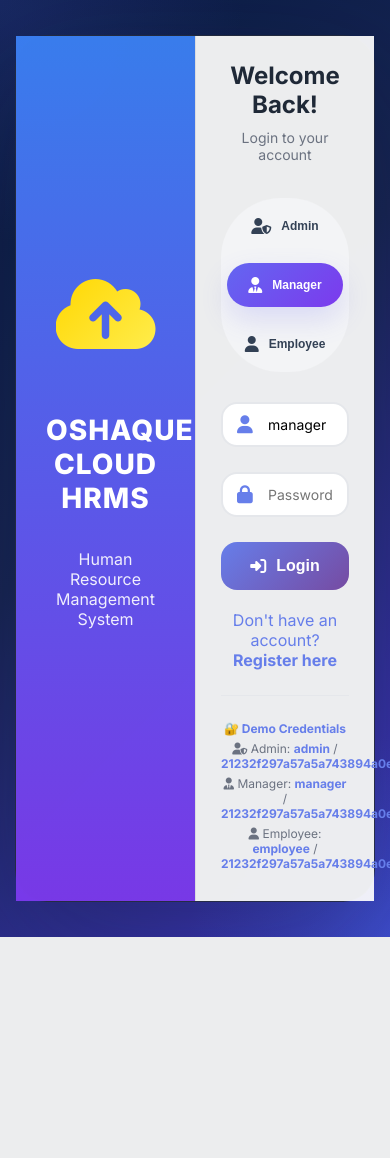
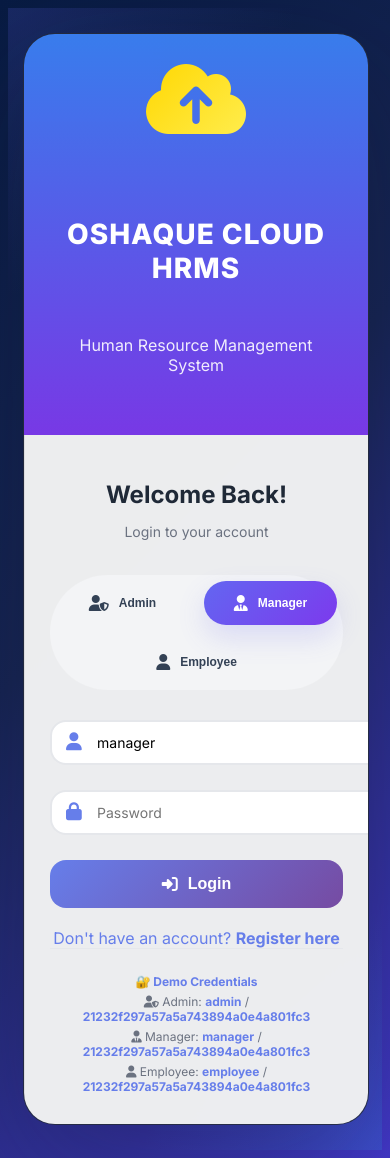
Before and after one commit to oshaqueali2003-eng/OSHAQUE-CLOUD-HR-HUB, a Flask app: page /login in a window 390 px wide. Before the commit the page ends 937 px from the top, so only its background shows below. Run offline with Flask 3, Linux system fonts and the light colour scheme.

Commit message:
Update style.css

```diff
--- a/static/style.css
+++ b/static/style.css
@@ -1,4 +1,4 @@
-/* ============================================
+n/* ============================================
    OSHAQUE CLOUD HMS - PROFESSIONAL STYLE SHEET
    Cloud-Based HR Management System
    Developed By: Oshaque Ali
@@ -245,7 +245,10 @@ body {
     margin-left: 280px;
     padding: 25px;
     min-height: 100vh;
-}
+    width: calc(100% - 280px);
+    max-width: 1400px;
+}
+
 
 /* Top Header */
 .top-header {
@@ -858,13 +861,27 @@ body {
         flex-direction: column;
         text-align: center;
         gap: 10px;
+        padding-left: 12px;
+        padding-right: 12px;
+    }
+    .main-content {
+        margin-left: 80px;
+        padding: 15px;
+        width: calc(100% - 80px);
+    }
+
+    /* Prevent any accidental horizontal overflow from non-table areas */
+    body {
+        overflow-x: hidden;
     }
     .data-table th,
     .data-table td {
         padding: 10px 12px;
         font-size: 11px;
-    }
-}
+        white-space: nowrap;
+    }
+}
+
 
 /* Print Styles */
 @media print {
@@ -934,8 +951,35 @@ body {
     justify-content: center;
     padding: 24px;
     position: relative;
-    overflow: hidden;
-}
+
+    /* Allow vertical scrolling on auth pages when content overflows */
+    overflow-y: auto;
+    overflow-x: hidden;
+    height: auto;
+}
+
+/* Keep horizontal scrollbar disabled, but allow vertical scrollbar (Firefox + Webkit) */
+.auth-page {
+    scrollbar-width: thin;
+    scrollbar-color: #ffd700 rgba(255, 255, 255, 0.15);
+}
+
+.auth-page::-webkit-scrollbar {
+    width: 8px;
+}
+.auth-page::-webkit-scrollbar-track {
+    background: rgba(255, 255, 255, 0.12);
+    border-radius: 10px;
+}
+.auth-page::-webkit-scrollbar-thumb {
+    background: linear-gradient(135deg, #667eea, #764ba2);
+    border-radius: 10px;
+}
+.auth-page::-webkit-scrollbar-thumb:hover {
+    background: #5a67d8;
+}
+
+
 
 .login-container,
 .register-container {
@@ -1274,7 +1318,8 @@ body {
     .login-wrapper,
     .register-wrapper,
     .auth-card {
-        flex-direction: column;
+        /* wrappers are grids, so flex-direction won't apply */
+        grid-template-columns: 1fr;
     }
 
     .login-brand,
@@ -1298,9 +1343,23 @@ body {
     .brand-features {
         display: none;
     }
+
+    /* Keep card centered on mobile */
+    .auth-page {
+        display: flex;
+        align-items: center;
+        justify-content: center;
+        padding: 15px;
+    }
 }
 
 @media (max-width: 480px) {
+    .login-wrapper,
+    .register-wrapper,
+    .auth-card {
+        margin: 10px auto;
+    }
+
     .login-form,
     .register-form,
     .auth-form {
@@ -1327,6 +1386,7 @@ body {
         gap: 0;
     }
 }
+
 
 .auth-page::before {
     content: '';
@@ -1591,90 +1651,3 @@ body {
         flex-wrap: wrap;
     }
 }
-/* ============================================
-   FIXED SCROLLING FOR LOGIN PAGE
-   ============================================ */
-
-/* Ensure login page body can scroll */
-.auth-page {
-    min-height: 100vh;
-    height: auto;
-    overflow-y: auto !important;
-    overflow-x: hidden;
-    display: block;
-    padding: 30px 20px;
-}
-
-/* Make sure container can scroll */
-.login-container,
-.register-container {
-    min-height: auto;
-    height: auto;
-    overflow: visible;
-}
-
-/* Login wrapper should not restrict height */
-.login-wrapper,
-.register-wrapper,
-.auth-card {
-    height: auto;
-    min-height: auto;
-    overflow: visible;
-    margin: 20px auto;
-}
-
-/* Allow content to flow naturally */
-.login-form,
-.register-form,
-.auth-form {
-    overflow-y: visible;
-    height: auto;
-    max-height: none;
-}
-
-/* Ensure demo credentials are always visible */
-.demo-credentials {
-    position: relative;
-    margin-top: 25px;
-    display: block;
-    clear: both;
-}
-
-/* Fix for small screens */
-@media (max-width: 768px) {
-    .auth-page {
-        padding: 15px;
-        display: flex;
-        align-items: center;
-        min-height: 100vh;
-    }
-
-    .auth-card {
-        margin: 0;
-        max-height: none;
-        overflow: visible;
-    }
-
-    .auth-form {
-        max-height: none;
-        overflow-y: visible;
-    }
-}
-
-/* Ensure cursor is visible on all inputs */
-input, button, .role-btn, a {
-    cursor: pointer;
-}
-
-input, select, textarea {
-    cursor: text !important;
-}
-
-/* Make scrollbar visible if needed */
-body.auth-page {
-    overflow-y: auto !important;
-}
-
-html {
-    overflow-y: auto !important;
-}
```
